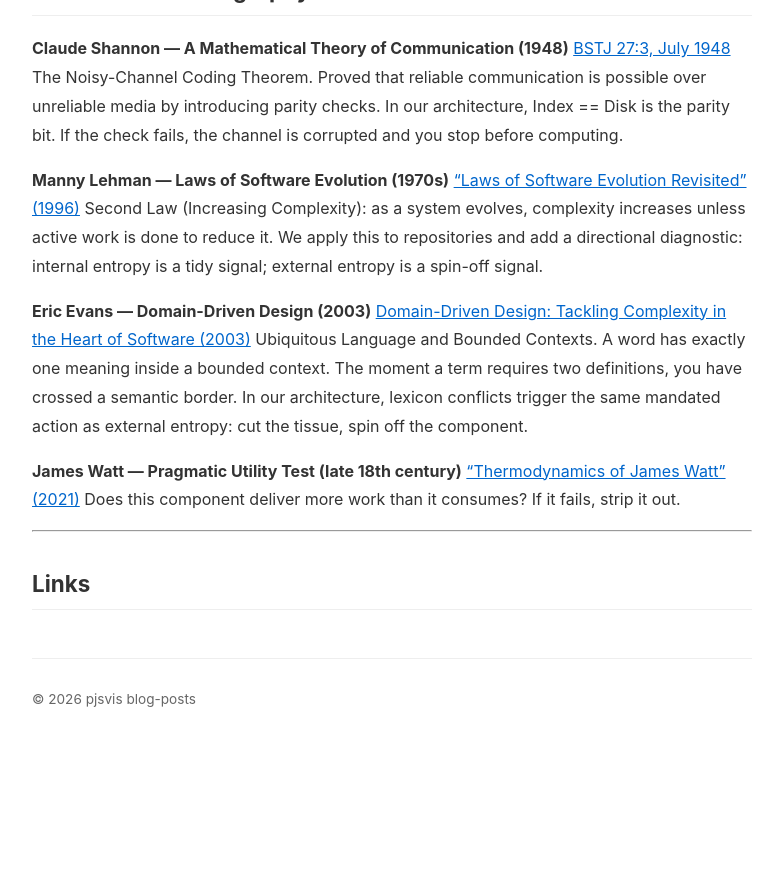
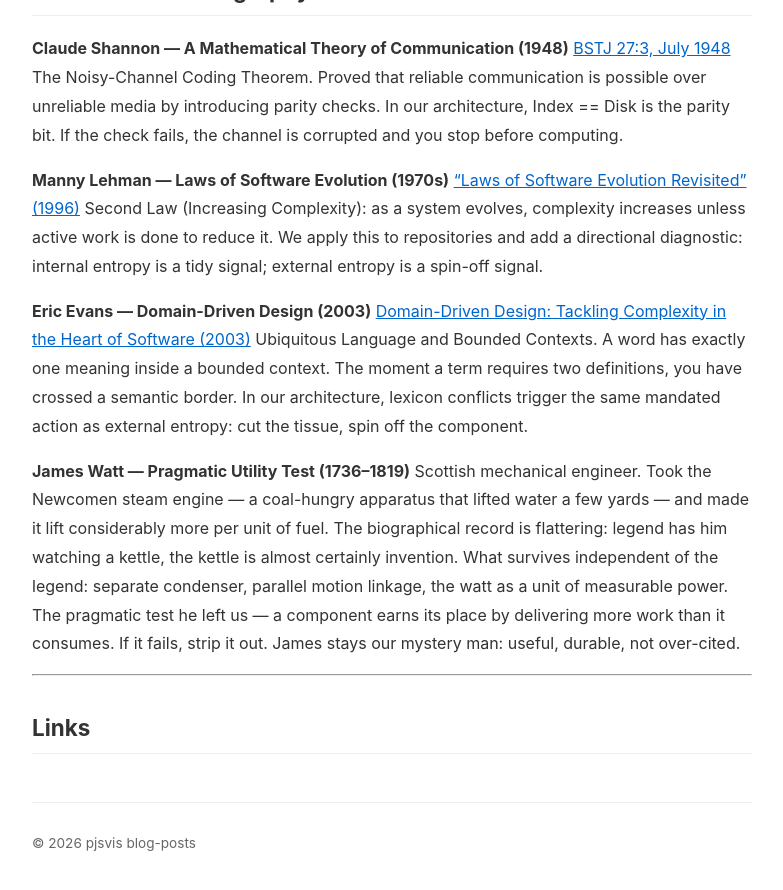
Before and after one commit to pjsvis/blog-posts, a Jekyll site: the page built from _posts/2026-07-03-thermodynamics-of-vocabulary.md, in a window 1280 px wide and 900 px high, scrolled down 3484 px. Shown: the top 890 px of the window, without its empty margins (248-1031 px from the left). Built offline with Jekyll 4.4.1, drawn with Linux system fonts in a browser that asks for light colours; before the commit the page ends 4240 px from its top, so only the background shows below that.

Commit message:
fix(post): drop broken Watt DOI link, Watt kept as mystery-man concept
The doi.org/10.31857/... link to 'Thermodynamics of James Watt (2021)'
timed out. Watt test verdict on the citation: the link's maintenance
cost exceeds its entropy-reduction value.

Solution: remove the broken link, expand the narrative entry to
make Watt a useful-but-not-over-cited historical figure (separate
condenser, parallel motion linkage, the watt as a unit of measurable
power - all historically robust claims). The kettle-on-the-fire story
called out as invention; the engineering is signal.

No new citation added - invent-then-cite would itself be a Watt-test
violation. James stays our mystery man.

```diff
--- a/_posts/2026-07-03-thermodynamics-of-vocabulary.md
+++ b/_posts/2026-07-03-thermodynamics-of-vocabulary.md
@@ -97,8 +97,8 @@ Second Law (Increasing Complexity): as a system evolves, complexity increases un
 **Eric Evans — Domain-Driven Design (2003)** [Domain-Driven Design: Tackling Complexity in the Heart of Software (2003)](https://fabiofumarola.github.io/nosql/readingMaterial/Evans03.pdf)
 Ubiquitous Language and Bounded Contexts. A word has exactly one meaning inside a bounded context. The moment a term requires two definitions, you have crossed a semantic border. In our architecture, lexicon conflicts trigger the same mandated action as external entropy: cut the tissue, spin off the component.
 
-**James Watt — Pragmatic Utility Test (late 18th century)** ["Thermodynamics of James Watt" (2021)](https://doi.org/10.31857/s020596060016355-2)
-Does this component deliver more work than it consumes? If it fails, strip it out.
+**James Watt — Pragmatic Utility Test (1736–1819)**
+Scottish mechanical engineer. Took the Newcomen steam engine — a coal-hungry apparatus that lifted water a few yards — and made it lift considerably more per unit of fuel. The biographical record is flattering: legend has him watching a kettle, the kettle is almost certainly invention. What survives independent of the legend: separate condenser, parallel motion linkage, the watt as a unit of measurable power. The pragmatic test he left us — a component earns its place by delivering more work than it consumes. If it fails, strip it out. James stays our mystery man: useful, durable, not over-cited.
 
 ---
 
```
Also changed, not shown: other parts of _posts/2026-07-03-thermodynamics-of-vocabulary.md (+0 -1 lines).
